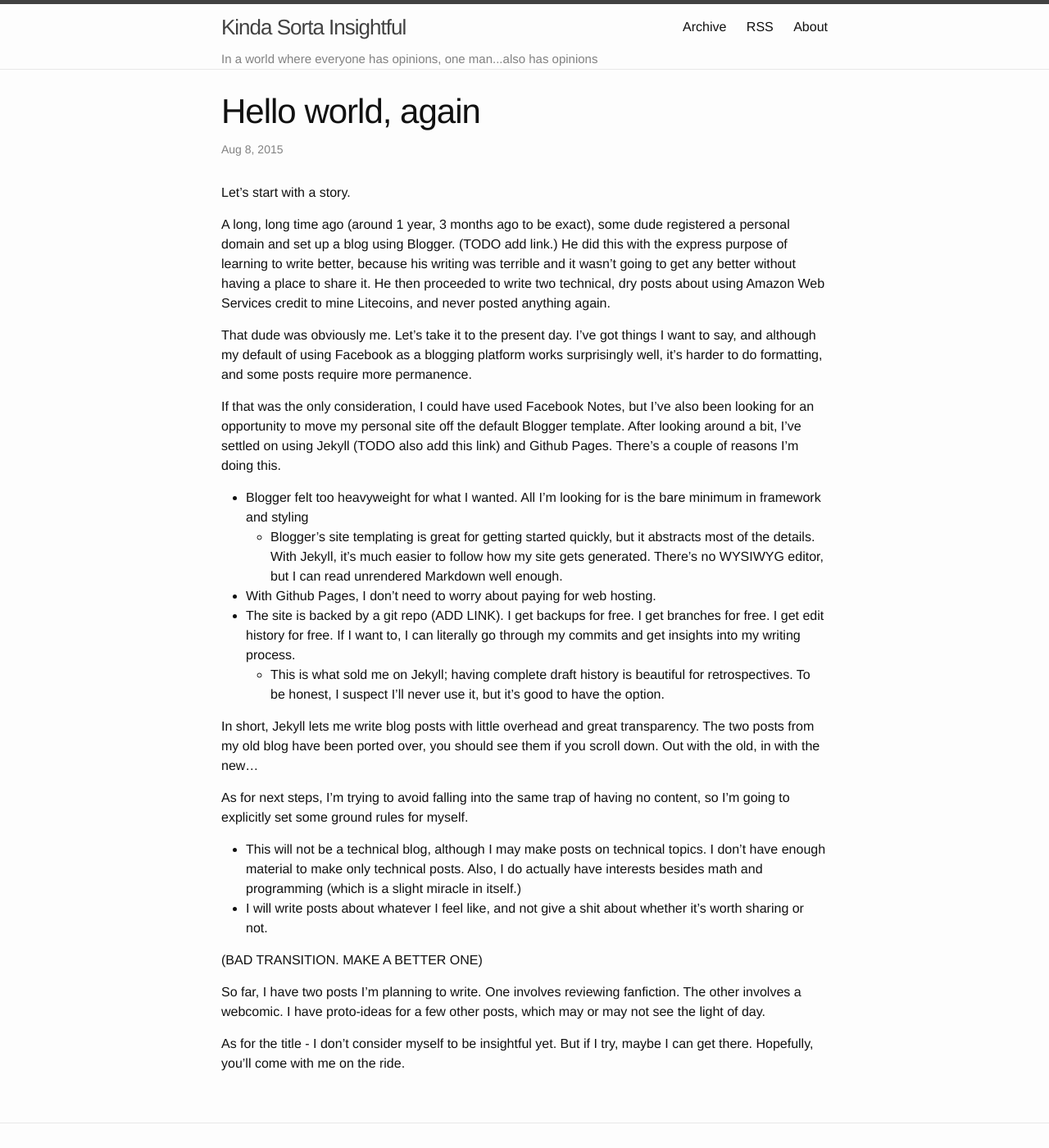
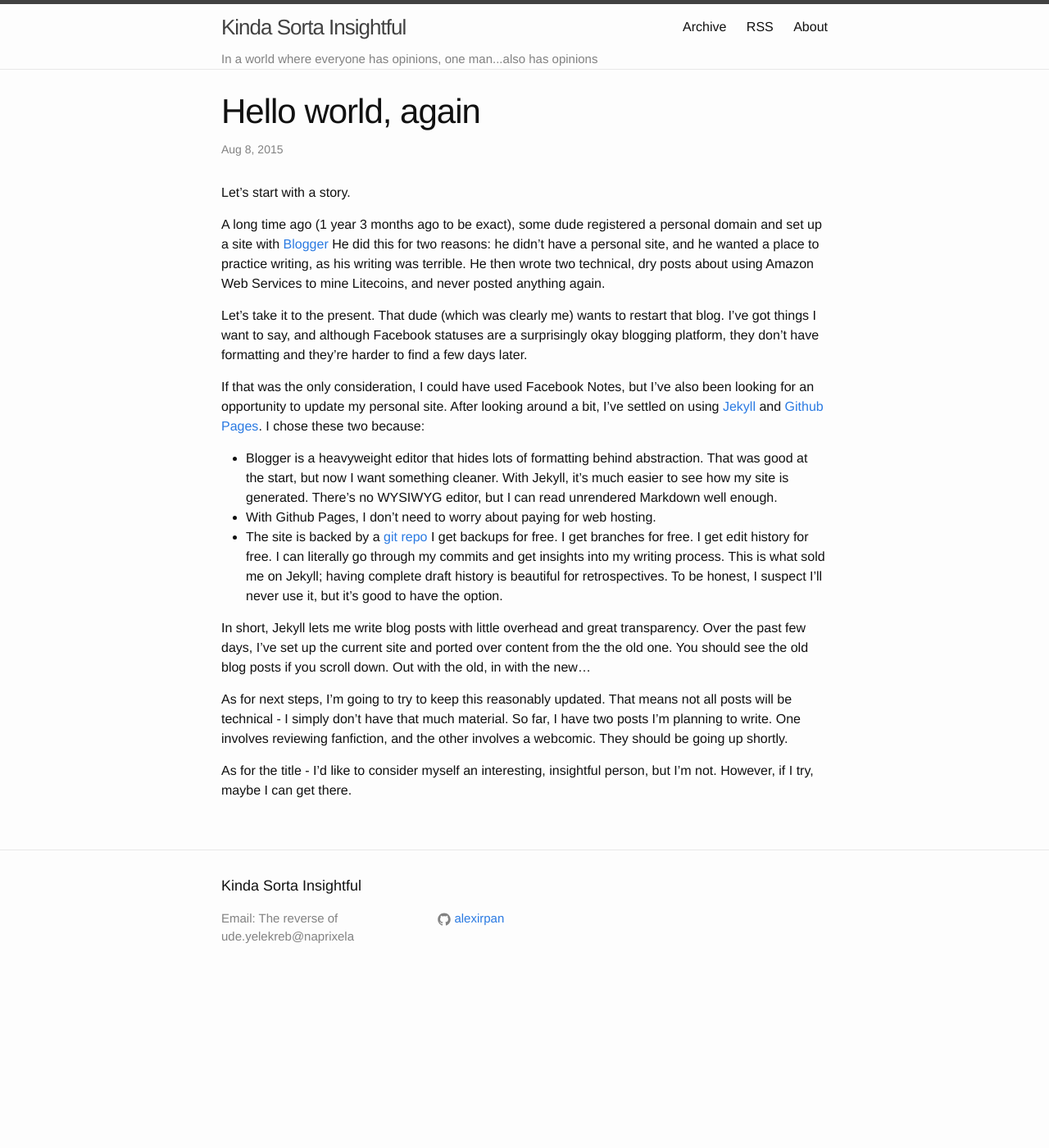
Before and after one commit to alexirpan/alexirpan.github.io, a Jekyll site: the page built from _posts/2015-08-08-welcome-to-jekyll.markdown, in a window 1280 px wide and 1400 px high. Shown: the whole window at 82% size. Built offline with Jekyll 4.4.1, drawn with Linux system fonts in a browser that asks for light colours.

Commit message:
Next draft

```diff
--- a/_posts/2015-08-08-welcome-to-jekyll.markdown
+++ b/_posts/2015-08-08-welcome-to-jekyll.markdown
@@ -6,54 +6,46 @@
 ---
 Let's start with a story.
 
-A long, long time ago (around 1 year, 3 months ago to be exact), some dude registered
-a personal domain and set up a blog using Blogger. (TODO add link.) He did this with
-the express purpose of learning to write better, because his writing was terrible
-and it wasn't going to get any better without having a place to share it. He then
-proceeded to write two technical, dry posts about using Amazon Web Services
-credit to mine Litecoins, and never posted anything again.
+A long time ago (1 year 3 months ago to be exact), some dude registered
+a personal domain and set up a site with [Blogger](http://www.blogger.com)
+He did this for two reasons: he didn't have a personal site, and he wanted
+a place to practice writing, as his writing was terrible.
+He then wrote two technical, dry posts about using Amazon Web Services
+to mine Litecoins, and never posted anything again.
 
-That dude was obviously me. Let's take it to the present day. I've got things
-I want to say, and although my default of using Facebook as a blogging platform
-works surprisingly well, it's harder to do formatting, and some posts require more
-permanence.
+Let's take it to the present. That dude (which was clearly me) wants to
+restart that blog. I've got things
+I want to say, and although Facebook statuses are a surprisingly okay
+blogging platform, they don't have formatting and they're harder to find
+a few days later.
 
 If that was the only consideration, I could have used Facebook Notes, but I've
-also been looking for an opportunity to move my personal site off the default Blogger
-template. After looking around a bit, I've settled on using Jekyll (TODO also add this link)
-and Github Pages. There's a couple of reasons I'm doing this.
+also been looking for an opportunity to update my personal site.
+After looking around a bit, I've settled on using [Jekyll](http://jekyllrb.com/)
+and [Github Pages](https://pages.github.com/). I chose these two because:
 
-- Blogger felt too heavyweight for what I wanted. All I'm looking for is the
-bare minimum in framework and styling
-    - Blogger's site templating is great for getting started quickly, but it
-      abstracts most of the details. With Jekyll, it's much easier to follow
-      how my site gets generated. There's no WYSIWYG editor, but I can read
-      unrendered Markdown well enough.
+- Blogger is a heavyweight editor that hides lots of formatting behind abstraction.
+That was good at the start, but now I want something cleaner. With Jekyll, it's
+much easier to see how my site is generated. There's no WYSIWYG editor, but I can read
+unrendered Markdown well enough.
 - With Github Pages, I don't need to worry about paying for web hosting.
-- The site is backed by a git repo (ADD LINK). I get backups for free. I get
-branches for free. I get edit history for free. If I want to, I can literally
+- The site is backed by a [git repo](https://github.com/alexirpan/alexirpan.github.io)
+I get backups for free. I get
+branches for free. I get edit history for free. I can literally
 go through my commits and get insights into my writing process.
-    - This is what sold me on Jekyll; having complete draft history is beautiful
-      for retrospectives. To be honest, I suspect I'll never use it, but it's good
-      to have the option.
+This is what sold me on Jekyll; having complete draft history is beautiful
+for retrospectives. To be honest, I suspect I'll never use it, but it's good
+to have the option.
 
 In short, Jekyll lets me write blog posts with little overhead and great transparency.
-The two posts from my old blog have been ported over, you should see them if you
-scroll down. Out with the old, in with the new...
+Over the past few days, I've set up the current site and ported over content
+from the the old one. You should see the old blog posts if you scroll down.
+Out with the old, in with the new...
 
-As for next steps, I'm trying to avoid falling into the same trap of having no
-content, so I'm going to explicitly set some ground rules for myself.
-- This will not be a technical blog, although I may make posts on technical topics.
-  I don't have enough material to make only technical posts. Also, I do actually
-  have interests besides math and programming (which is a slight miracle in itself.)
-- I will write posts about whatever I feel like, and not give a shit about whether
-  it's worth sharing or not.
+As for next steps, I'm going to try to keep this reasonably updated. That means
+not all posts will be technical - I simply don't have that much material.
+So far, I have two posts I'm planning to write. One involves reviewing fanfiction,
+and the other involves a webcomic. They should be going up shortly.
 
-(BAD TRANSITION. MAKE A BETTER ONE)
-
-So far, I have two posts I'm planning to write. One involves reviewing fanfiction.
-The other involves a webcomic. I have proto-ideas for a few other posts, which may
-or may not see the light of day.
-
-As for the title - I don't consider myself to be insightful yet. But if I try,
-maybe I can get there. Hopefully, you'll come with me on the ride.
+As for the title - I'd like to consider myself an interesting, insightful person,
+but I'm not. However, if I try, maybe I can get there.
```
